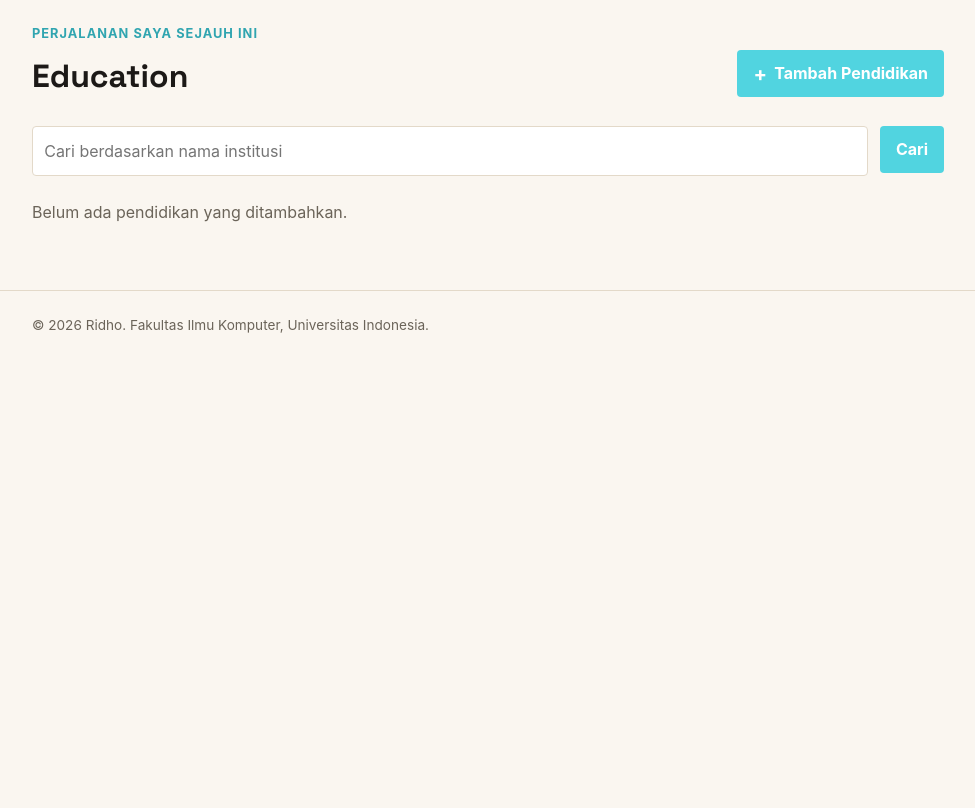
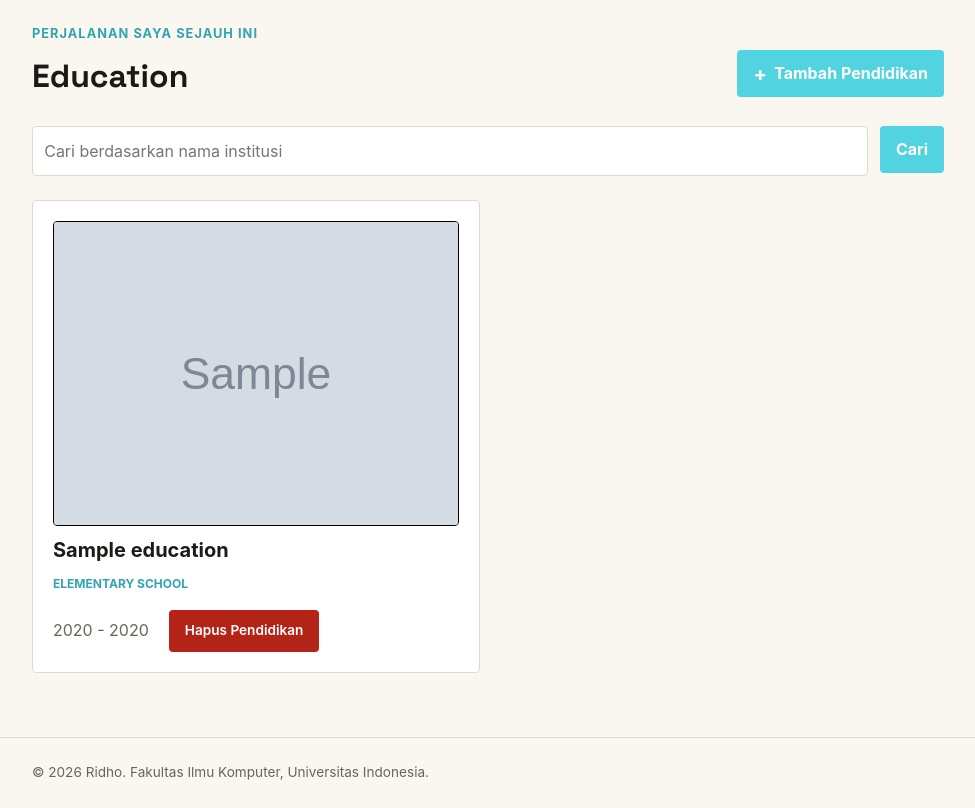
Before and after one commit to ridhoanwar24/myportofolio, a Django app: page /education/ in a window 1280 px wide. Shown: the part 139-947 px from the top of the page, without its empty margins (152-1127 px from the left). Before the commit the page ends 472 px from the top, so only its background shows below. Run offline with Django 5.2, Linux system fonts and the light colour scheme; tables that the repository leaves empty hold one stand-in row (values such as "Sample post"); grey boxes marked "Sample" are stand-in pictures; some libraries are stand-ins or nearby versions.

Commit message:
fix typo

```diff
--- a/main/forms.py
+++ b/main/forms.py
@@ -28,12 +28,6 @@ class EducationForm(ModelForm):
                     "maxlength": 255,
                 }
             ),
-            "category": TextInput(
-                attrs={
-                    "placeholder": "University",
-                    "maxlength": 50,
-                }
-            ),
             "thumbnail": URLInput(
                 attrs={
                     "placeholder": "https://drive.google.com/thumbnail?id=156ZjN3yK8Ok9EaGgoEqwWoHIYzvumKss&sz=w1000",
--- a/main/models.py
+++ b/main/models.py
@@ -35,7 +35,7 @@ class Education(models.Model):
 
     id = models.UUIDField(primary_key=True, default=uuid.uuid4, editable=False)
     institution_name = models.CharField(max_length=255)
-    category = models.CharField(max_length=50, choices=EDUCATION_CHOICES, default='')
+    category = models.CharField(max_length=50, choices=EDUCATION_CHOICES, default='university')
     thumbnail = models.URLField(blank=True, default='')
     year_started = models.IntegerField()
     year_ended = models.IntegerField(blank=True, null=True)
--- a/main/views.py
+++ b/main/views.py
@@ -53,6 +53,7 @@ def show_education(request):
         "full_name": "Muhammad Ridho Anwar",
         "nickname": "Ridho",
         "institution_name_query": institution_name_query,
+        "education_list":educations,
     }
     return render(request, "education.html", context)
 
--- a/templates/components/education_delete_modal.html
+++ b/templates/components/education_delete_modal.html
@@ -34,7 +34,7 @@
                     class="button button-secondary"
                     popovertarget="delete-education-{{ education.id }}"
                     popovertargetaction="hide">Batal</button>
-            <form method="post" action="{% url 'main:delete_project' project.id %}">
+            <form method="post" action="{% url 'main:delete_education' education.id %}">
                 {% csrf_token %}
                 <button type="submit" class="button button-danger">Ya, Hapus</button>
             </form>
--- a/templates/education.html
+++ b/templates/education.html
@@ -40,7 +40,7 @@
                                 class="education-image">
                         {% endif %}
                         <h2>{{ education.institution_name }}</h2>
-                        <span class="experience-category">{{ education.category }}</span>
+                        <span class="experience-category">{{ education.get_category_display }}</span>
                         <div class="education-card-actions">
                             <div class="education-actions">
                                 {% if education.is_ongoing %}
@@ -57,7 +57,7 @@
                         </div>
                     </article>
                 {% empty %}
-                    {% if title_query %}
+                    {% if institution_name_query %}
                         <p class="empty-state">Tidak ada data dengan nama tersebut.</p>
                     {% else %}
                         <p class="empty-state">Belum ada pendidikan yang ditambahkan.</p>
```
